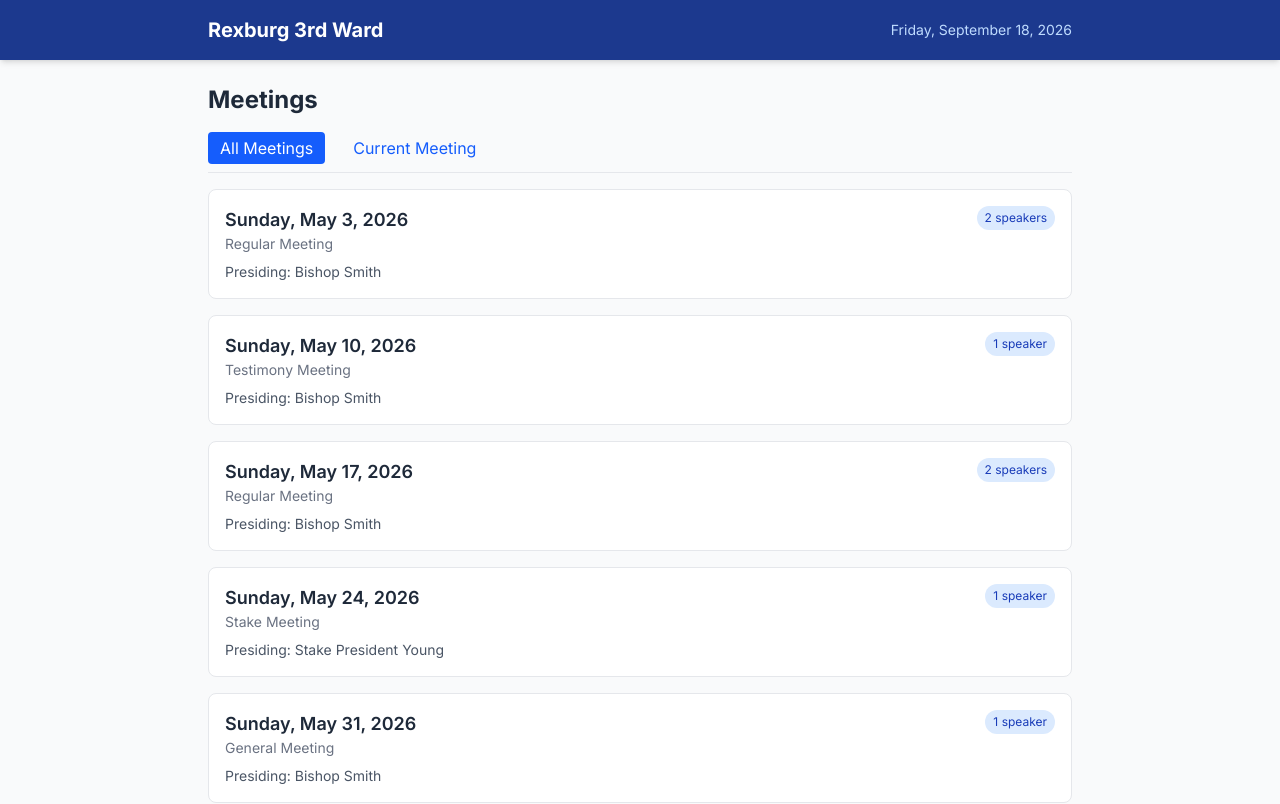
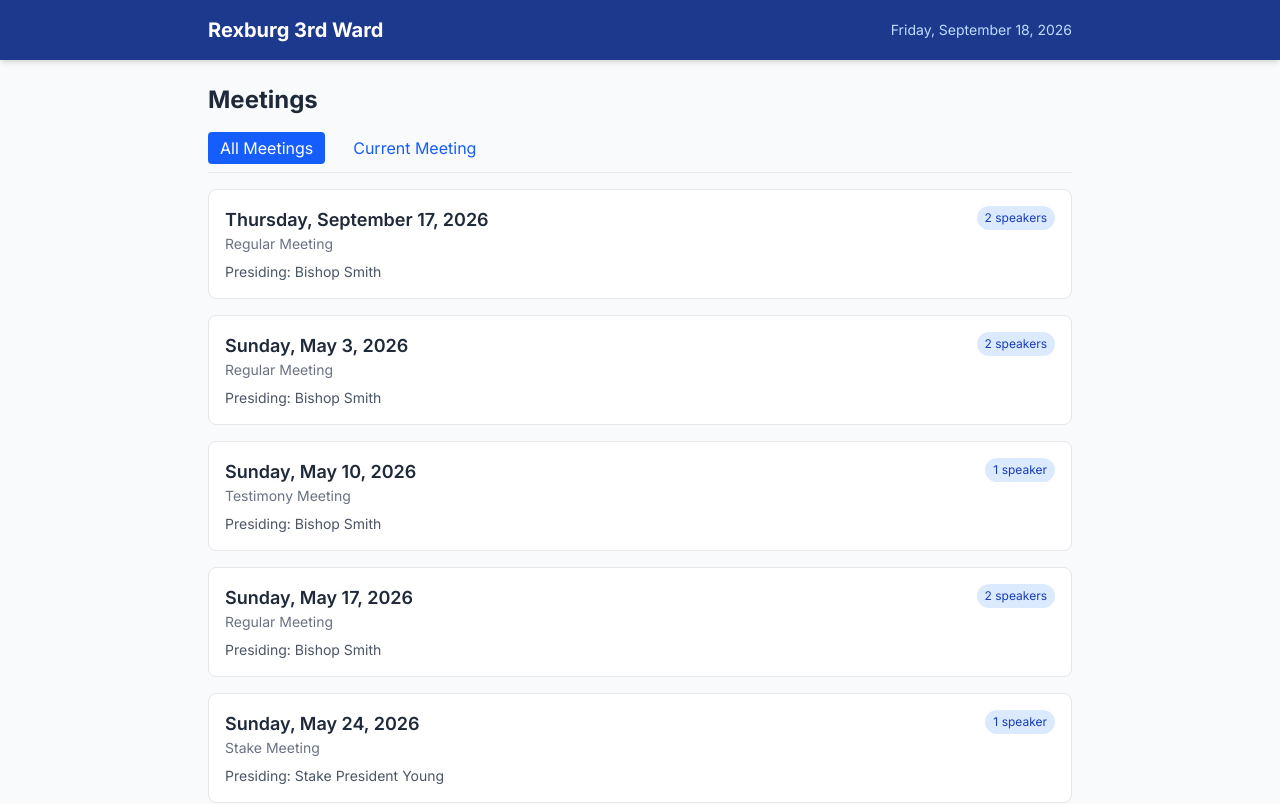
Before and after one commit to Nam3Mc/sacrament-meetings, a Next.js app: page /meetings in a window 1280 px wide. Shown: the top 804 px of the page. Built offline with nearby package versions, Linux system fonts and the light colour scheme.

Commit message:
Sacrament meeting planner assignment

```diff
--- a/app/api/meeting/route.ts
+++ b/app/api/meetings/route.ts
@@ -1,5 +1,5 @@
+import { NextRequest } from 'next/server';
 import { getMeetings } from '@/lib/meeting-db';
-import { NextRequest } from 'next/server';
 
 export async function GET(request: NextRequest) {
   const date = request.nextUrl.searchParams.get('date');
--- a/app/meetings/current/page.tsx
+++ b/app/meetings/current/page.tsx
@@ -1,22 +1,54 @@
+// import { getMeetings } from '@/lib/meeting-db';
+// import { redirect } from 'next/navigation';
+
+// function getMostRecentSunday(): string {
+//   const today = new Date();
+//   const dayOfWeek = today.getDay();
+//   const sunday = new Date(today);
+//   sunday.setDate(today.getDate() - dayOfWeek);
+//   const yyyy = sunday.getFullYear();
+//   const mm = String(sunday.getMonth() + 1).padStart(2, '0');
+//   const dd = String(sunday.getDate()).padStart(2, '0');
+//   return `${yyyy}-${mm}-${dd}`;
+// }
+
+// export default function CurrentMeetingPage() {
+//   const sundayDate = getMostRecentSunday();
+//   const meetings = getMeetings(sundayDate);
+
+//   if (meetings.length === 0) redirect('/meetings');
+
+//   redirect(`/meetings/${meetings[0].id}`);
+// }
+
 import { getMeetings } from '@/lib/meeting-db';
 import { redirect } from 'next/navigation';
 
-function getMostRecentSunday(): string {
+function pickCurrentMeetingId(): number | null {
+  const meetings = getMeetings();
+  if (meetings.length === 0) return null;
+
   const today = new Date();
-  const dayOfWeek = today.getDay();
-  const sunday = new Date(today);
-  sunday.setDate(today.getDate() - dayOfWeek);
-  const yyyy = sunday.getFullYear();
-  const mm = String(sunday.getMonth() + 1).padStart(2, '0');
-  const dd = String(sunday.getDate()).padStart(2, '0');
-  return `${yyyy}-${mm}-${dd}`;
+  today.setHours(0, 0, 0, 0);
+
+  // 1) Primera reunión cuya fecha sea hoy o en el futuro
+  const upcoming = meetings
+    .map((m) => ({ ...m, dateObj: new Date(m.date + 'T00:00:00') }))
+    .filter((m) => m.dateObj >= today)
+    .sort((a, b) => a.dateObj.getTime() - b.dateObj.getTime());
+
+  if (upcoming.length > 0) return upcoming[0].id;
+
+  // 2) Si todas están en el pasado, devolver la más reciente
+  const past = meetings
+    .map((m) => ({ ...m, dateObj: new Date(m.date + 'T00:00:00') }))
+    .sort((a, b) => b.dateObj.getTime() - a.dateObj.getTime());
+
+  return past[0].id;
 }
 
 export default function CurrentMeetingPage() {
-  const sundayDate = getMostRecentSunday();
-  const meetings = getMeetings(sundayDate);
-
-  if (meetings.length === 0) redirect('/meetings');
-
-  redirect(`/meetings/${meetings[0].id}`);
+  const id = pickCurrentMeetingId();
+  if (id === null) redirect('/meetings');
+  redirect(`/meetings/${id}`);
 }
--- a/lib/meeting-db.ts
+++ b/lib/meeting-db.ts
@@ -1,6 +1,25 @@
 import type { SacramentMeeting } from './types';
 
 const meetings: SacramentMeeting[] = [
+  {
+    id: 6,
+    date: '2026-09-17',
+    meetingType: 'regular',
+    presiding: 'Bishop Smith',
+    conducting: 'Brother Jones',
+    openingHymn: { number: 2, title: 'The Spirit of God' },
+    openingPrayer: 'Sister Williams',
+    wardBusiness: [{ description: 'Sustaining of new Primary president' }],
+    stakeBusiness: false,
+    sacramentHymn: { number: 169, title: 'In Remembrance of Thy Suffering' },
+    speakers: [
+      { name: 'Sister Brown', topic: 'Faith in Jesus Christ', type: 'speaker' },
+      { name: 'Youth Choir', topic: '', type: 'musical-number' },
+    ],
+    closingHymn: { number: 31, title: 'O God, Our Help in Ages Past' },
+    closingPrayer: 'Brother Davis',
+    announcements: ['Ward temple night: May 10'],
+  },
   {
     id: 1,
     date: '2026-05-03',
```
Also changed, not shown: app/api/meetings/[id]/route.ts (renamed from app/api/meeting/[id]/route.ts).
